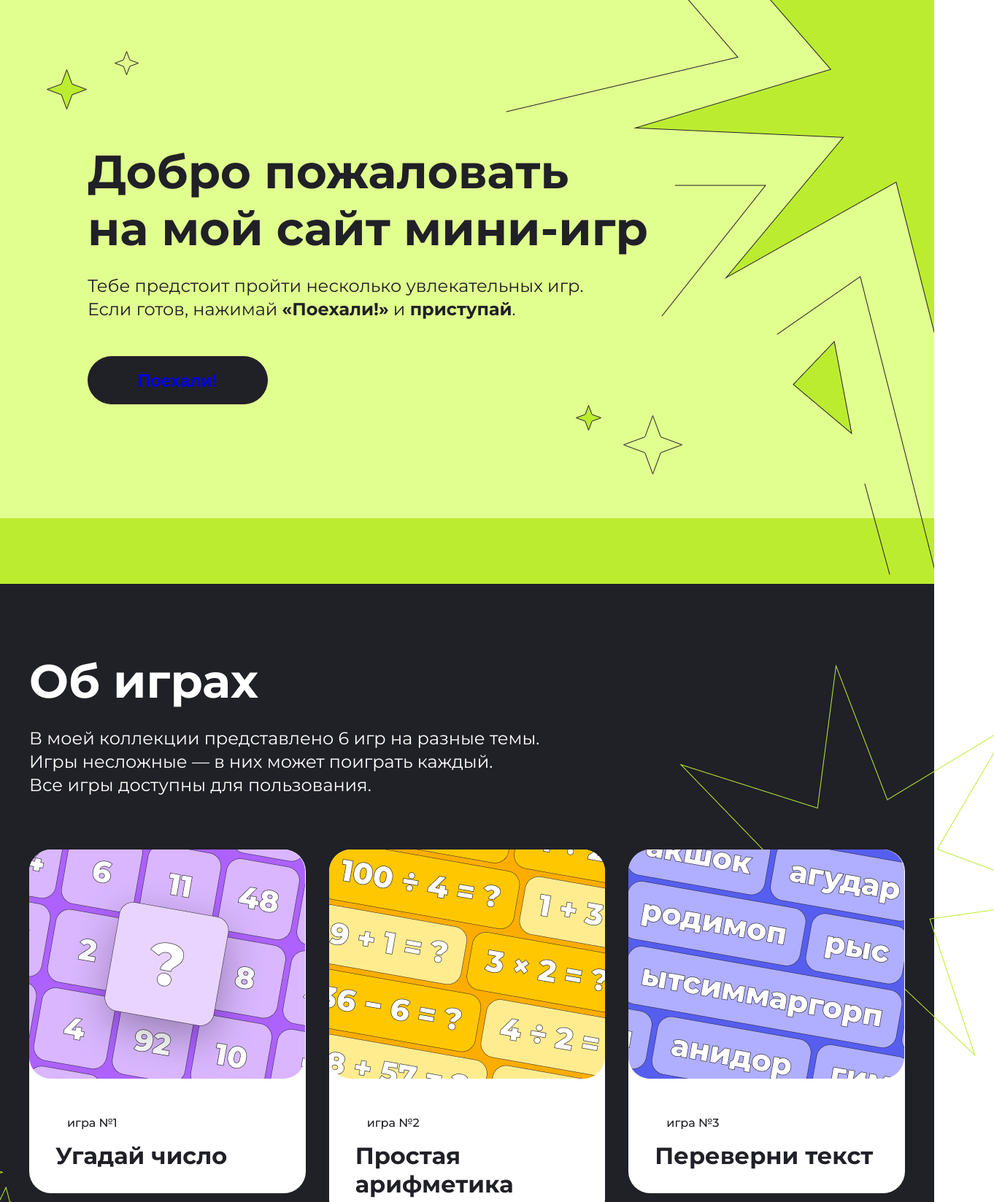
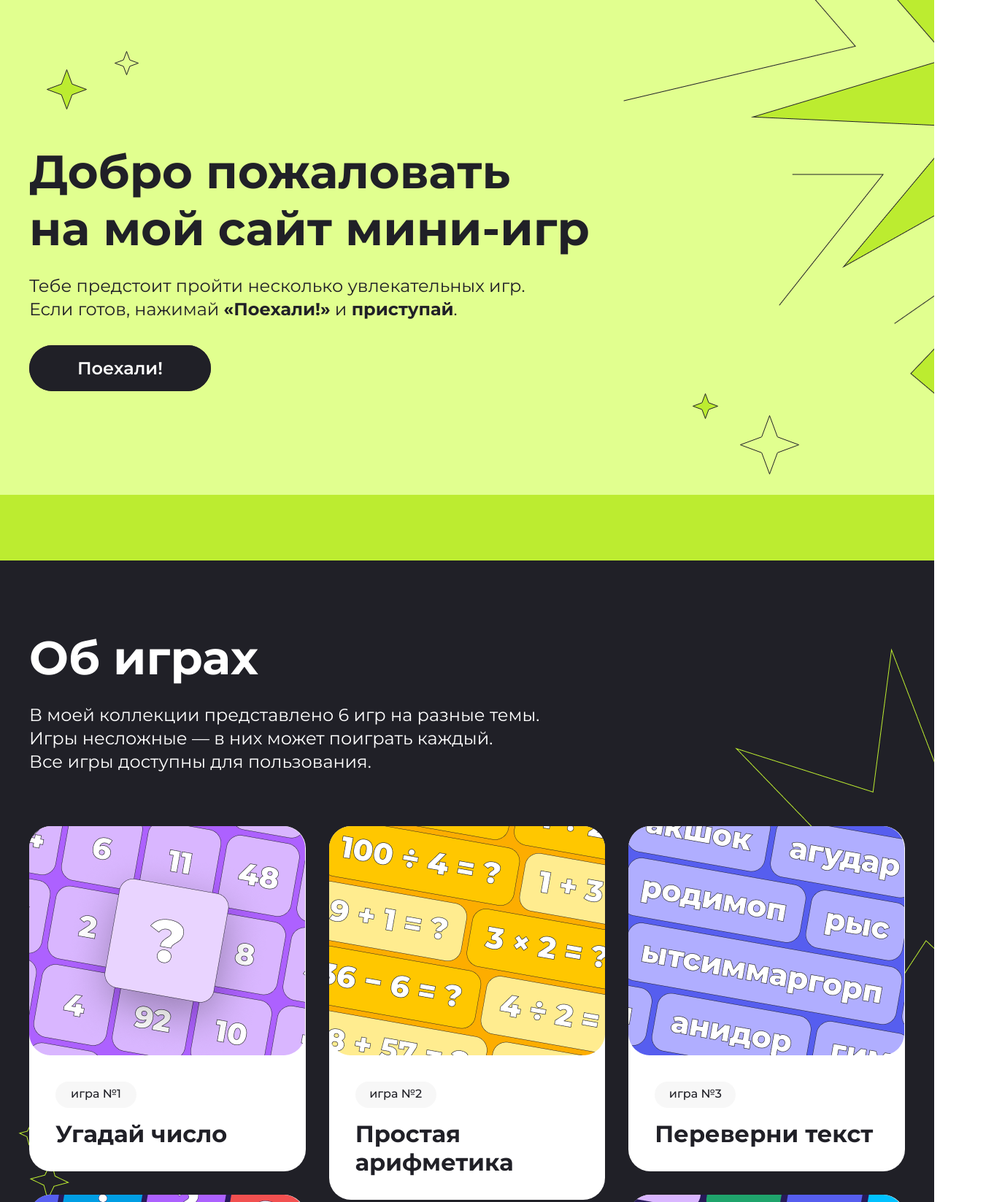
Before and after one commit to nurbolott17/Homework1.1, a plain HTML site: page index.html in a window 1280 px wide. Shown: the top 1647 px of the page at 73% size, 1362 px wide, since content can reach past the window. Drawn offline with Linux system fonts and the light colour scheme.

Commit message:
внес все исправления

```diff
--- a/hw1.js
+++ b/hw1.js
@@ -0,0 +1,2 @@
+let a = 10;
+alert(a)
--- a/index.html
+++ b/index.html
@@ -10,32 +10,28 @@
     <link rel="stylesheet" href="style.css">
 </head>
 <body>
-    <div class="top ">
-        <img class="top__star2-imeg" src="./img/Star 2.svg" alt="star2">
-        <img class="top__big-imeg" src="./img/bigstar.png" alt="большая звезда">
-        <img class="top__star3-imeg" src="./img/Star 3.svg" alt="star3">
+    <div class="top  ">
 
-        <div class="top__content">
+
+        <div class="top__content center">
             <h1 class="top__title" >Добро пожаловать <br> на мой сайт мини-игр</h1>
             <p class="top__text">Тебе предстоит пройти несколько увлекательных игр. <br>Если готов, нажимай <b>«Поехали!»</b> и <b>приступай</b>.</p>
-            <button class="top__btn"><a href="#BlockGames">Поехали!</a></button>
+            <a class="top__link" href="#BlockGames">Поехали!</a>
 
         </div>
-        <img class="top__star5-imeg" src="./img/Star 5.svg" alt=" star5">
-        <img class="top__star4-imeg" src="./img/Star 4.svg" alt="star4">
+
 
         <div class="animation">
 
         </div>
     </div>
+    <div class="for">
         <section class="games center">
             <h2 class="games__heading" id="BlockGames">Об играх</h2>
             <p class="games__text">В моей коллекции представлено 6 игр на разные темы. <br>Игры несложные — в них может поиграть каждый. <br> Все игры доступны для пользования.</p>
             <div class="games-box">
-            <img class="games-box__imeg" src="./img/Star 1.png" alt="star1">
-            <img class="games-box__star-imeg11" src="./img/Star 11.png" alt="star11">
-            <img class="games-box__star-imeg12" src="./img/Star 12.png" alt="star12">
-            <article class="game">
+                <a class="game" href="#">
+                    <article >
                         <img class="game__imeg1" src="./img/game1.png" alt="игра №1">
                         <div class="game__info">
                             <p class="game__number">игра №1</p>
@@ -44,7 +40,9 @@
                         </div>
 
                     </article>
-            <article class="game game__big1">
+                </a>
+                <a class="game game__big1" href="#">
+                    <article >
                         <img class="game__imeg1" src="./img/game2.png" alt="игра №2">
                         <div class="game__info">
                             <p class="game__number">игра №2</p>
@@ -52,7 +50,9 @@
                         </div>
 
                     </article>
-            <article class="game">
+                </a>
+                <a class="game" href="#">
+                    <article >
                         <img class="game__imeg1" src="./img/game3.png" alt="игра №3">
                         <div class="game__info">
                             <p class="game__number">игра №3</p>
@@ -60,7 +60,9 @@
                         </div>
 
                     </article>
-            <article class="game">
+                </a>
+                <a class="game" href="#">
+                    <article >
                         <img class="game__imeg1" src="./img/game4.png" alt="игра №4">
                         <div class="game__info">
                             <p class="game__number">игра №4</p>
@@ -68,7 +70,9 @@
                         </div>
 
                     </article>
-            <article class="game">
+                </a>
+                <a class="game" href="#">
+                    <article >
                         <img class="game__imeg1" src="./img/game6.png" alt="игра №6">
                         <div class="game__info">
                             <p class="game__number">игра №6</p>
@@ -76,7 +80,9 @@
                         </div>
 
                     </article>
-            <article class="game game__big2">
+                </a>
+                <a class="game game__big2" href="#">
+                    <article >
                         <img class="game__imeg1" src="./img/game5.png" alt="игра №5">
                         <div class="game__info">
                             <p class="game__number">игра №5</p>
@@ -84,17 +90,12 @@
                         </div>
 
                     </article>
-
-
+                </a>
             </div>
-
-
         </section>
+    </div>
 <footer class="footer">
     Все права защищены.
 </footer>
-
-
-
 </body>
 </html>
--- a/style.css
+++ b/style.css
@@ -16,38 +16,17 @@ a{
 .top{
 
     background-color: #E1FF8F;
-    height: 800px;
-}
-.top__big-imeg{
-    position: absolute;
-    right: 0;
-}
-.top__star2-imeg{
-    position: absolute;
-    margin-top: 94px;
-    left: 63px;
+    background-image:url(img/bigstar.png), url(img/star2.svg),url(img/star3.svg),url(img/star5.svg),url(img/star4.svg);
+    background-position: 854px, 63px 94px, 156px 69px, 948px 538px, 1013px 568px;
+    background-repeat: no-repeat;
 
 }
-.top__star3-imeg{
-    position: absolute;
-    top: 69px;
-    left: 156px;
-}
-.top__star4-imeg{
-    position: absolute;
-    top:568px;
-    right: 344px;
-}
-.top__star5-imeg{
-    position: absolute;
-    right: 455px;
-}
+
 .top__content{
 
     padding-top: 196px;
     width: 768px;
-    padding-left: 120px;
-    padding-right: 120px;
+
 }
 .top__title{
     font-size: 64px;
@@ -69,14 +48,14 @@ a{
     padding-bottom: 48px;
 }
 
-.top__btn{
+.top__link{
     box-sizing: border-box;
     border: 1px solid rgb(32, 32, 39);
     border-radius: 60px;
     background: rgb(32, 32, 39);
     width: 247px;
     height: 66px;
-    padding: 16px 28px;
+    padding: 16px 65px;
     font-size: 24px;
     font-weight: 600;
     line-height: 141.69%;
@@ -87,14 +66,16 @@ a{
 }
 
 .animation{
-    z-index: 2;
     margin-top: 156px;
     height: 90px;
     background-color: rgb(188, 236, 48);
 }
 
-.games{
+.for{
     background-color: #202027;
+    background-image: url(img/Star\ 1.png),url(img/Star\ 11.png),url(img/Star\ 12.png);
+    background-position: 980px 120px, 25px 770px, 40px 822px;
+    background-repeat: no-repeat;
 
 }
 
@@ -149,6 +130,7 @@ a{
     grid-column: span 4;
     grid-row: span 6;
     background-color: rgb(255, 255, 255);
+    transition: 1s;
 }
 .game:hover{
     transform: scale(1.1);
@@ -165,22 +147,26 @@ a{
 }
 
 .game__number{
-    margin-top: 32px;
-    margin-bottom: 16px;
+    background-color: rgb(247, 247, 247);
+    width: 79px;
+    padding-top: 8px;
+    padding-bottom: 10px;
+
     padding-left: 16px;
     padding-right: 16px;
     color: rgb(32, 32, 39);
-    margin-top: 16px;
+
     font-size: 16px;
     font-weight: 500;
     line-height: 110%;
     letter-spacing: 0px;
-    text-align: left;
+    text-align: center;
+    height: 18px;
     border-radius: 52px;
 }
 
 .game__name{
-
+    padding-top: 16px;
     color: rgb(32, 32, 39);
 
     font-size: 32px;
```
Also changed, not shown: img/Star 3.png (added), img/star2.svg (renamed from img/Star 2.svg), img/star3.svg (renamed from img/Star 3.svg), img/star4.svg (renamed from img/Star 4.svg), img/star5.svg (renamed from img/Star 5.svg). Lines whose indentation alone changed are shown as unchanged.
